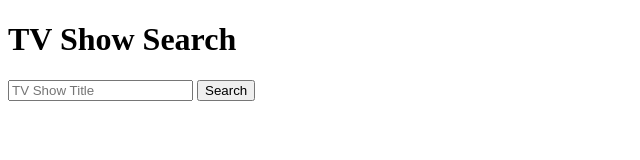
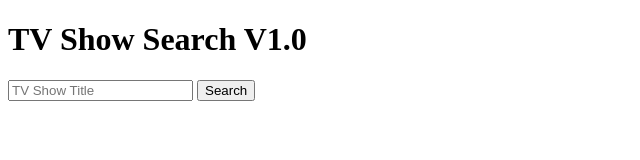
Before and after one commit to ozzbetto/tv-show-search, a plain HTML site: page index.html in a window 1280 px wide. Shown: the whole page, without its empty margins (0-640 px from the left). Drawn offline with nearby package versions, Linux system fonts and the light colour scheme.

Commit message:
Update index.html

```diff
--- a/index.html
+++ b/index.html
@@ -4,11 +4,11 @@
     <meta charset="UTF-8">
     <meta http-equiv="X-UA-Compatible" content="IE=edge">
     <meta name="viewport" content="width=device-width, initial-scale=1.0">
-    <title>TV Show Search</title>
+    <title>TV Show Search 1.0</title>
     <script src="https://unpkg.com/axios/dist/axios.min.js"></script>
 </head>
 <body>
-    <h1>TV Show Search</h1>
+    <h1>TV Show Search V1.0</h1>
     <form id="searchForm">
         <input type="text" name="query" placeholder="TV Show Title">
         <button>Search</button>
```
